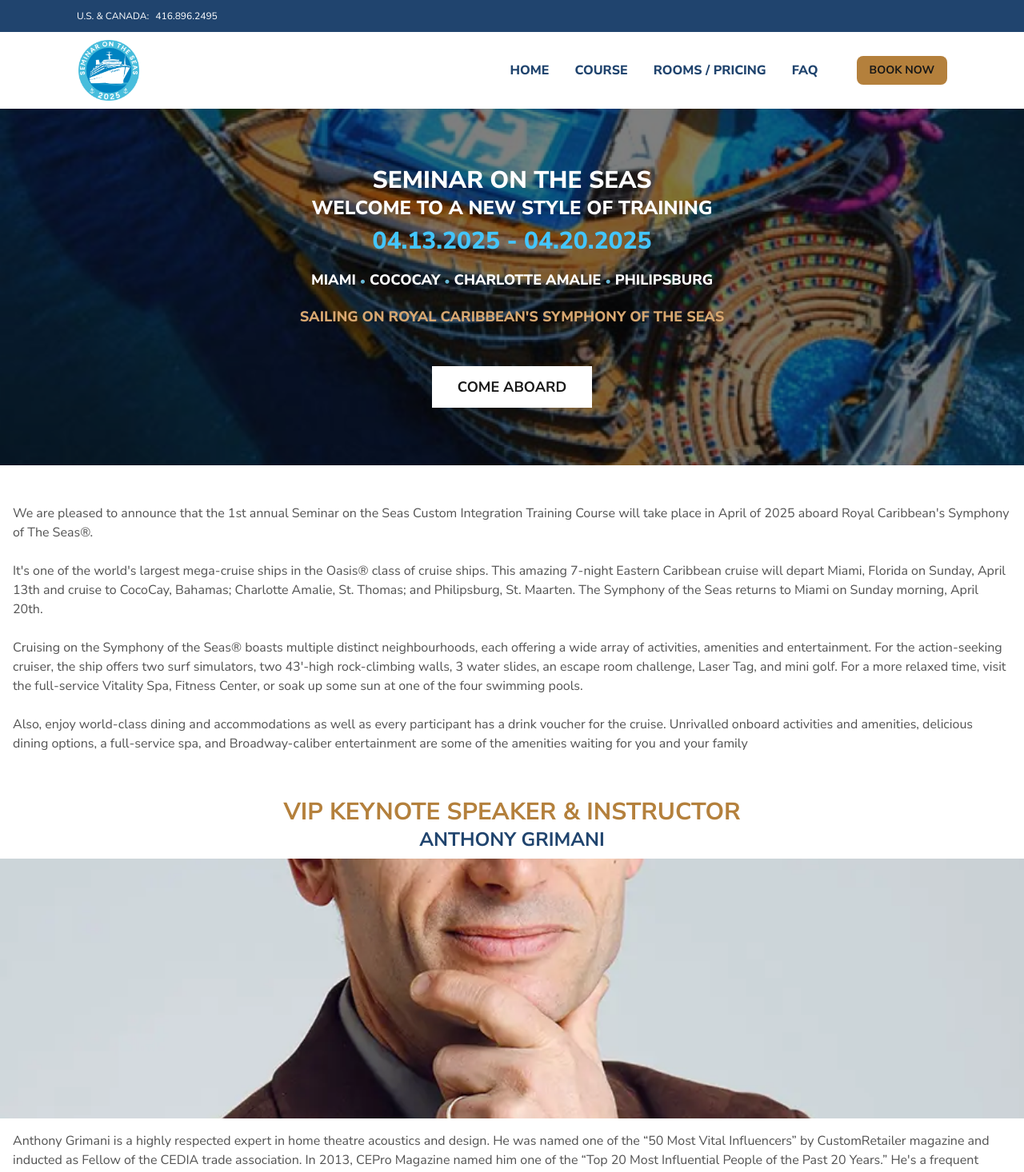
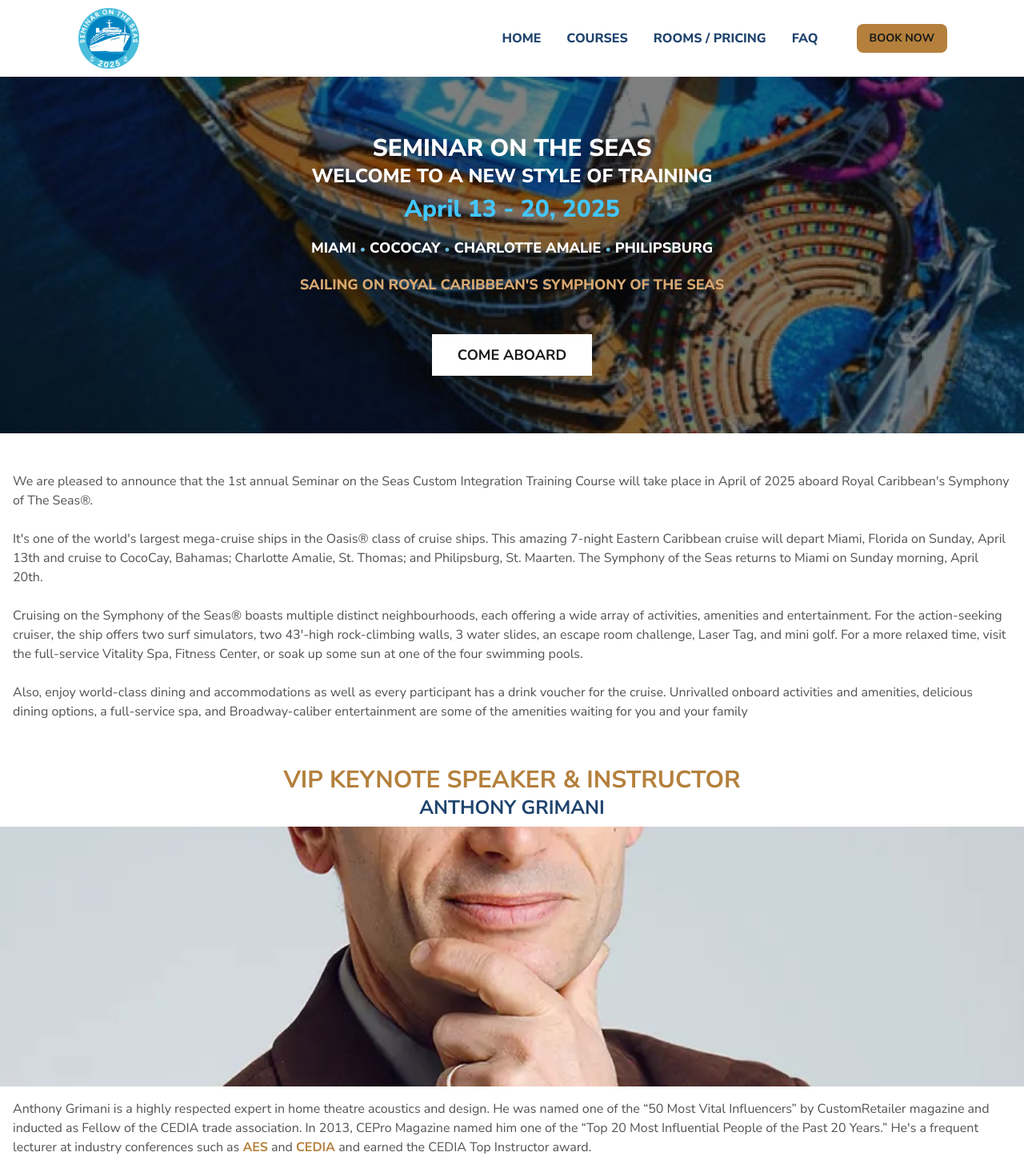
Before and after one commit to jjcxdev/sots, a Next.js app: page / in a window 1280 px wide. Shown: the top 1466 px of the page at 80% size. Built offline with nearby package versions, Linux system fonts and the light colour scheme.

Commit message:
blair feedback

```diff
--- a/src/app/components/navbar.tsx
+++ b/src/app/components/navbar.tsx
@@ -27,28 +27,24 @@
       <div className="flex flex-row">
         <button
           type="button"
-          className="text-neutral-900 justify-end mr-8 bg-custom-gold hover:bg-custom-blue hover:text-white font-bold rounded-lg text-sm px-4 py-2 text-center uppercase md:hidden whitespace-nowrap"
-        >
+          className="text-neutral-900 justify-end mr-8 bg-custom-gold hover:bg-custom-blue hover:text-white font-bold rounded-lg text-sm px-4 py-2 text-center uppercase md:hidden whitespace-nowrap">
           Book Now
         </button>
         <div className="md:hidden">
           <button
             onClick={() => setIsOpen(!isOpen)}
             aria-label={isOpen ? "Close menu" : "Open menu"}
-            className="flex items-center px-3 py-2 rounded text-accent-blue hover:text-black-400"
-          >
+            className="flex items-center px-3 py-2 rounded text-accent-blue hover:text-black-400">
             <svg
               className={`fill-current h-5 w-5 ${isOpen ? "hidden" : "block"}`}
               viewBox="0 0 20 20"
-              xmlns="http://www.w3.org/2000/svg"
-            >
+              xmlns="http://www.w3.org/2000/svg">
               <path d="M0 3h20v2H0V3zm0 6h20v2H0V9zm0 6h20v2H0v-2z" />
             </svg>
             <svg
               className={`fill-current h-5 w-5 ${isOpen ? "block" : "hidden"}`}
               viewBox="0 0 20 20"
-              xmlns="http://www.w3.org/2000/svg"
-            >
+              xmlns="http://www.w3.org/2000/svg">
               <path d="M10 8.586L2.929 1.515 1.515 2.929 8.586 10l-7.071 7.071 1.414 1.414L10 11.414l7.071 7.071 1.414-1.414L11.414 10l7.071-7.071-1.414-1.414L10 8.586z" />
             </svg>
           </button>
@@ -58,8 +54,7 @@
         className={`w-full flex flex-col text-custom-blue-dark md:pr-6flex-grow ${
           isOpen ? "block" : "hidden" // Handles the toggle state for small screens
         } md:flex`}
-        role="menu"
-      >
+        role="menu">
         <div className="text-base uppercase font-extrabold flex flex-col md:flex-row md:items-center justify-end">
           <div onClick={closeNavbar} role="none">
             {" "}
@@ -67,8 +62,7 @@
             <Link
               href="/"
               className="block py-2 md:px-4 text-white-200"
-              role="menuitem"
-            >
+              role="menuitem">
               Home
             </Link>
           </div>
@@ -76,17 +70,15 @@
             <Link
               href="/course"
               className="block py-2 md:px-4 text-white-200"
-              role="menuitem"
-            >
-              Course
+              role="menuitem">
+              Courses
             </Link>
           </div>
           <div onClick={closeNavbar} role="none">
             <Link
               href="/rooms"
               className="block py-2 md:px-4 text-white-200"
-              role="menuitem"
-            >
+              role="menuitem">
               Rooms / Pricing
             </Link>
           </div>
@@ -94,15 +86,13 @@
             <Link
               href="/faq"
               className="block py-2 md:px-4 text-white-200"
-              role="menuitem"
-            >
+              role="menuitem">
               FAQ
             </Link>
           </div>
           <div
             className="flex flex-col items-center justify-center md:hidden"
-            role="none"
-          >
+            role="none">
             <div>U.S. & CANADA</div>
             <div className="bg-custom-blue-dark w-full text-white py-2 flex justify-center tel:416.896.2495">
               <FaPhone className="mr-2 flex align-middle" />
@@ -116,8 +106,7 @@
       </div>
       <button
         type="button"
-        className="text-neutral-900 justify-end ml-8 bg-custom-gold hover:bg-custom-blue hover:text-white font-bold rounded-lg text-sm px-4 py-2 text-center uppercase hidden md:block whitespace-nowrap"
-      >
+        className="text-neutral-900 justify-end ml-8 bg-custom-gold hover:bg-custom-blue hover:text-white font-bold rounded-lg text-sm px-4 py-2 text-center uppercase hidden md:block whitespace-nowrap">
         Book Now
       </button>
     </nav>
--- a/src/app/faq/page.tsx
+++ b/src/app/faq/page.tsx
@@ -18,9 +18,8 @@
           <br />
           <br />
           <ul
-            className="list-inside list-disc"
-            aria-label="Deposit amounts per room type"
-          >
+            className="custom-list"
+            aria-label="Deposit amounts per room type">
             <li>Interior/Ocean view $400 per person</li>
             <li>Balcony $500 per person</li>
             <li>Suites $600 per person</li>
--- a/src/app/layout.tsx
+++ b/src/app/layout.tsx
@@ -20,7 +20,6 @@
   return (
     <html lang="en">
       <body className={nunito.className}>
-        <Call />
         <Navbar />
         {children}
         <Footer />
--- a/src/app/page.tsx
+++ b/src/app/page.tsx
@@ -12,15 +12,14 @@
           title="Seminar on the Seas"
           imageSrc="/img5.webp"
           alt="symphony on the seas"
-          date="04.13.2025 - 04.20.2025"
+          date="April 13 - 20, 2025"
           location="Miami Cococay Charlotte Amalie Philpsburg"
           id="seminar"
         />
       </div>
       <div
         className="p-8 text-center relative z-50"
-        style={{ position: "relative" }}
-      >
+        style={{ position: "relative" }}>
         <div
           className="overlay"
           style={{
@@ -32,19 +31,17 @@
             height: "100%",
             backgroundColor: "rgba(0, 0, 0, 0.5)",
             zIndex: 1,
-          }}
-        ></div>
+          }}></div>
         <h1
           id="home-heading"
-          className="uppercase text-3xl mt-10 font-extrabold relative z-50"
-        >
+          className="uppercase text-3xl mt-10 font-extrabold relative z-50">
           Seminar on the Seas
         </h1>
         <div className="uppercase text-2xl font-extrabold relative  z-50">
           Welcome to a new style of training
         </div>
         <div className="py-2 text-3xl font-extrabold text-[#43C6FE] relative  z-40">
-          04.13.2025 - 04.20.2025
+          April 13 - 20, 2025
         </div>
         <div className="container text-center flex flex-row justify-center flex-wrap font-extrabold text-lg py-2 whitespace-normal uppercase relative  z-30">
           <span className="item whitespace-nowrap">Miami</span>
@@ -59,8 +56,7 @@
         <div>
           <Link
             href="https://www.royalcaribbean.com/cruise-ships/symphony-of-the-seas"
-            aria-label="Royal Caribbean's Symphony of the Seas"
-          >
+            aria-label="Royal Caribbean's Symphony of the Seas">
             <button className="bg-white z-10 uppercase text-lg relative  font-bold text-neutral-900 px-8 py-3 m-10">
               Come Aboard
             </button>
@@ -86,8 +82,7 @@
       </div>
       <div
         className="relative overflow-hidden w-full"
-        style={{ height: "325px" }}
-      >
+        style={{ height: "325px" }}>
         <Image
           src="/anthony.webp"
           alt="anthony grimani"
@@ -103,11 +98,15 @@
         association. In 2013, CEPro Magazine named him one of the “Top 20 Most
         Influential People of the Past 20 Years.” He&apos;s a frequent lecturer
         at industry conferences such as{" "}
-        <Link className="text-[#26577D] font-bold" href="https://aes2.org/">
+        <Link
+          className="text-custom-gold uppercase font-bold hover:bg-custom-gold transition duration-300 hover:text-white"
+          href="https://aes2.org/">
           AES
         </Link>{" "}
         and{" "}
-        <Link className="text-[#26577D] font-bold" href="https://cedia.net/">
+        <Link
+          className="text-custom-gold uppercase font-bold hover:bg-custom-gold transition duration-300 hover:text-white"
+          href="https://cedia.net/">
           CEDIA
         </Link>{" "}
         and earned the CEDIA Top Instructor award.
--- a/src/app/rooms/page.tsx
+++ b/src/app/rooms/page.tsx
@@ -1,5 +1,6 @@
 import RoomCard from "../components/roomcard";
 import PageHeader from "../components/pageheader";
+import Link from "next/link";
 
 const Rooms: React.FC = () => (
   <>
@@ -55,8 +56,12 @@
                 <ul className="custom-list">
                   <li>Round trip cruise from Miami, FL </li>
                   <li>
-                    Free Royal Caribbean Deluxe Beverage Package ($550+ value),
-                    find out more
+                    Free Royal Caribbean Deluxe Beverage Package ($550+ value){" "}
+                    <Link
+                      className="text-custom-gold uppercase font-bold hover:bg-custom-gold transition duration-300 hover:text-white"
+                      href="https://www.royalcaribbean.com/content/dam/royal/resources/pdf/beverage-packages/deluxe-beverage-packages-cruises.pdf">
+                      find out more
+                    </Link>
                   </li>
                   <li>
                     As part of the Included Dining experience, unlimited
@@ -77,10 +82,12 @@
                     dinner and snacks in the Windjammer Café and
                     breakfast/brunch and dinner in the Main Dining Room as well
                     as food in other “Included” dining venues, i.e. Café
-                    Promenade, solarium Bistro, Boardwalk Dog House).Recreation
-                    facilities, such as Fitness Center, Pools, Hot Tubs, Lazer
-                    Tag, FlowRider®, Rock Climbing Wall, Basketball Court,
-                    Jogging Track
+                    Promenade, solarium Bistro, Boardwalk Dog House).
+                  </li>
+                  <li>
+                    Recreation facilities, such as Fitness Center, Pools, Hot
+                    Tubs, Lazer Tag, FlowRider®, Rock Climbing Wall, Basketball
+                    Court, Jogging Track
                   </li>
                   <li>In-room TV and movies (excluding pay-per-view movies)</li>
                   <li>Full-service room cleaning</li>
```
